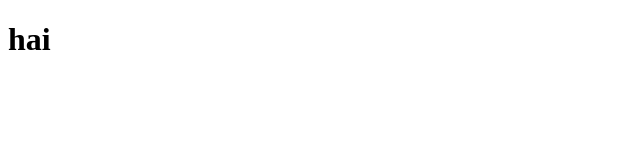
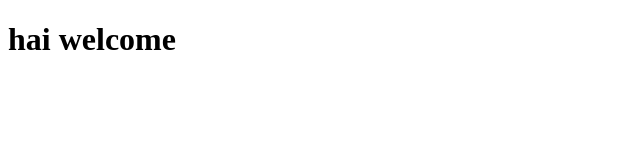
Before and after one commit to VARADHARAJAN4/Demo1, a plain HTML site: page home.html in a window 1280 px wide. Shown: the whole page, without its empty margins (0-640 px from the left). Drawn offline with Linux system fonts and the light colour scheme.

Commit message:
update222

```diff
--- a/home.html
+++ b/home.html
@@ -6,6 +6,6 @@
     <title>Document</title>
 </head>
 <body>
-    <h1> hai</h1>
+    <h1> hai welcome</h1>
 </body>
 </html>
```
